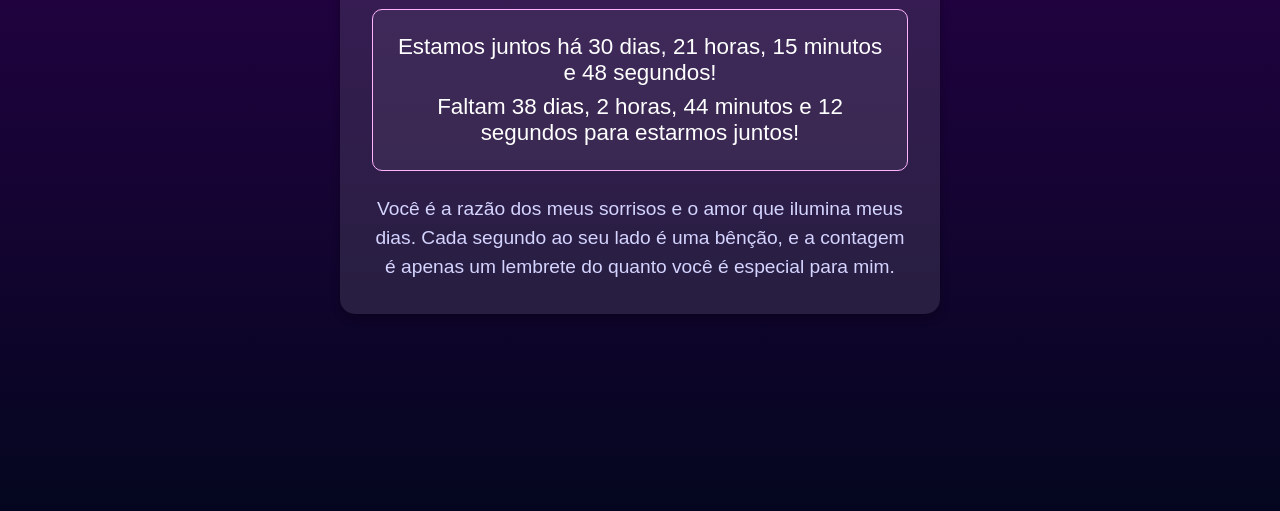
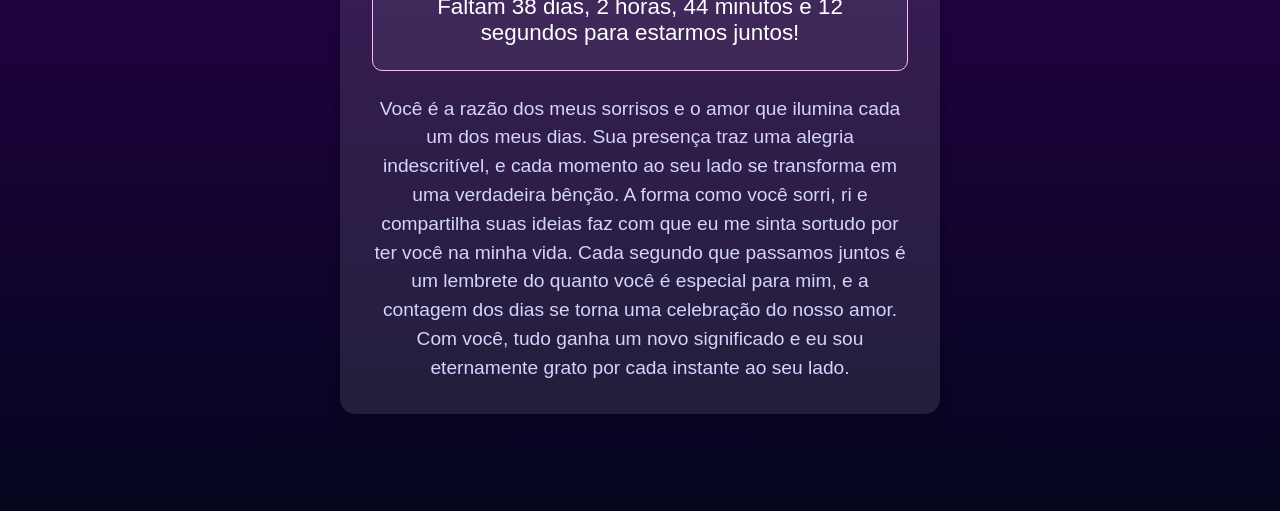
Before and after one commit to KevynYansen/contador-de-tempo, a plain HTML site: page index.html in a window 1280 px wide. Shown: the part 289-800 px from the top of the page. Drawn offline with Linux system fonts and the light colour scheme.

Commit message:
Update index.html

```diff
--- a/index.html
+++ b/index.html
@@ -13,11 +13,11 @@
       <p id="time-count"></p>
       <p id="countdown-until"></p>
     </div>
-    <p class="message">Você é a razão dos meus sorrisos e o amor que ilumina meus dias. Cada segundo ao seu lado é uma bênção, e a contagem é apenas um lembrete do quanto você é especial para mim.</p>
+    <p class="message">Você é a razão dos meus sorrisos e o amor que ilumina cada um dos meus dias. Sua presença traz uma alegria indescritível, e cada momento ao seu lado se transforma em uma verdadeira bênção. A forma como você sorri, ri e compartilha suas ideias faz com que eu me sinta sortudo por ter você na minha vida. Cada segundo que passamos juntos é um lembrete do quanto você é especial para mim, e a contagem dos dias se torna uma celebração do nosso amor. Com você, tudo ganha um novo significado e eu sou eternamente grato por cada instante ao seu lado.</p>
   </div>
 
   <script>
-    const startDate = new Date("2024-10-01T00:00:00");
+    const startDate = new Date("2023-12-06T00:00:00");
     const endDate = new Date("2024-12-09T00:00:00");
 
     const timeCountElement = document.getElementById("time-count");
```
